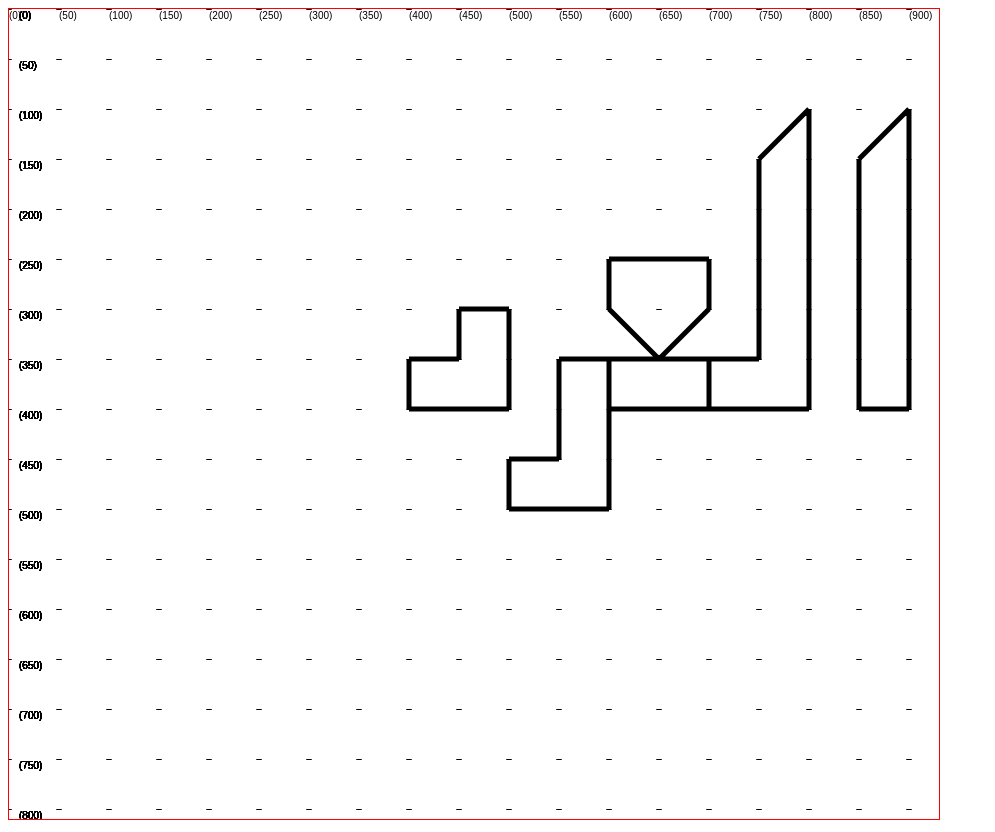
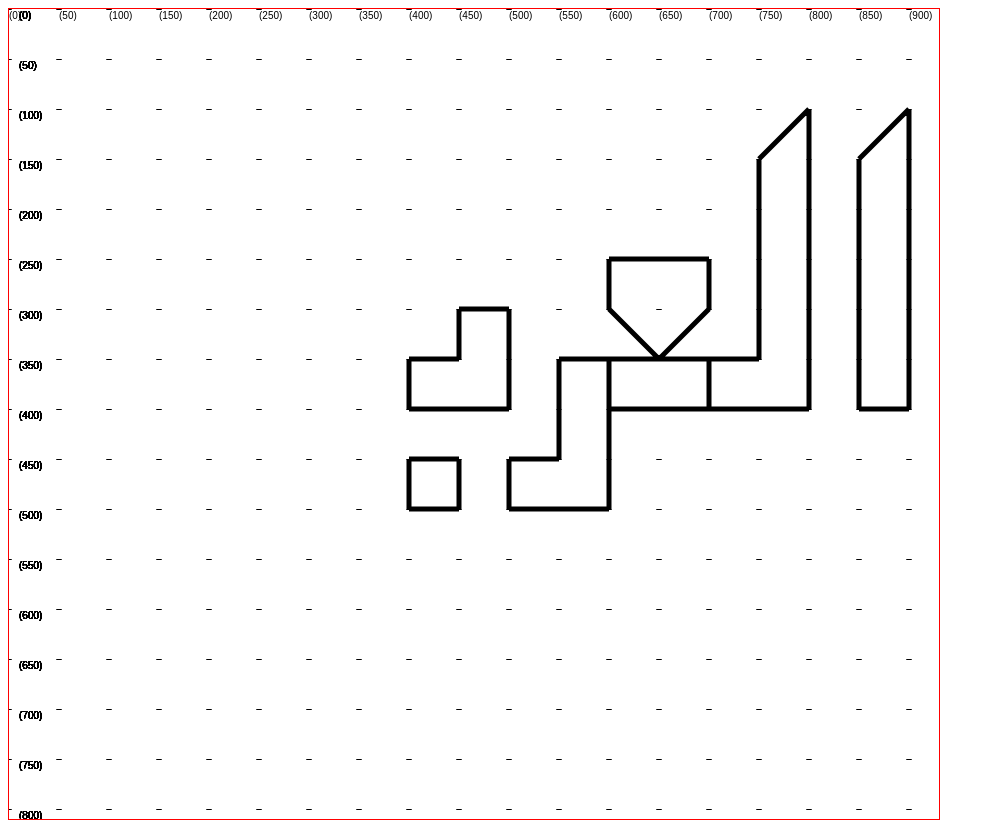
Before and after one commit to msharekh/alarabia, a plain HTML site: page index.html in a window 1280 px wide. Shown: the whole page, without its empty margins (0-995 px from the left). Drawn offline with Linux system fonts and the light colour scheme.

Commit message:
point done

```diff
--- a/index.html
+++ b/index.html
@@ -98,7 +98,6 @@
         name: 'LAM',
         moves: []
     }
-
     p.endX = startP[0] - lx;
     p.endY = startP[1];
     startP = [p.endX, p.endY]
@@ -145,7 +144,6 @@
         name: 'AEEN',
         moves: []
     }
-
     p.endX = startP[0] - lx;
     p.endY = startP[1] + 250;
     startP = [p.endX, p.endY]
@@ -210,7 +208,6 @@
         name: 'RAA',
         moves: []
     }
-
     p.endX = startP[0] - lx;
     p.endY = startP[1] + 0;
     startP = [p.endX, p.endY]
@@ -257,7 +254,6 @@
         name: 'BA',
         moves: []
     }
-
     p.endX = startP[0] - lx;
     p.endY = startP[1] - b;
     startP = [p.endX, p.endY]
@@ -298,9 +294,7 @@
     drawP(ctx2, p)
     letter.moves.push({ dir: 'U', dx: dx, dy: dy, endX: p.endX, endY: p.endY });
     /*----------  Part  7 ------DOT----*/
-
-    p = set_p(p.endX, p.endY, dx, dy);
-    // drawP(ctx2, p)
+    drawPoint(400, 450, b);
     // letter.moves.push({ dir: 'DOT', dx: dx, dy: dy, endX: p.endX, endY: p.endY });
     //-----.....---------.....---------.....----
     letters.push(letter);
@@ -329,6 +323,18 @@
                 break;
         }
     }
+    function drawPoint(x, y, b) {
+        p = set_p(x, y, b, 0);
+        drawP(ctx2, p)
+        p = set_p(x + b, y, 0, b);
+        drawP(ctx2, p)
+        p = set_p(x + b, y + b, -b, 0);
+        drawP(ctx2, p)
+        p = set_p(x + b, y + b, -b, 0);
+        drawP(ctx2, p)
+        p = set_p(x, y + b, 0, -b);
+        drawP(ctx2, p)
+    }
     function set_p(x, y, dx, dy) {
         let p = {
             startX: 0,
```
